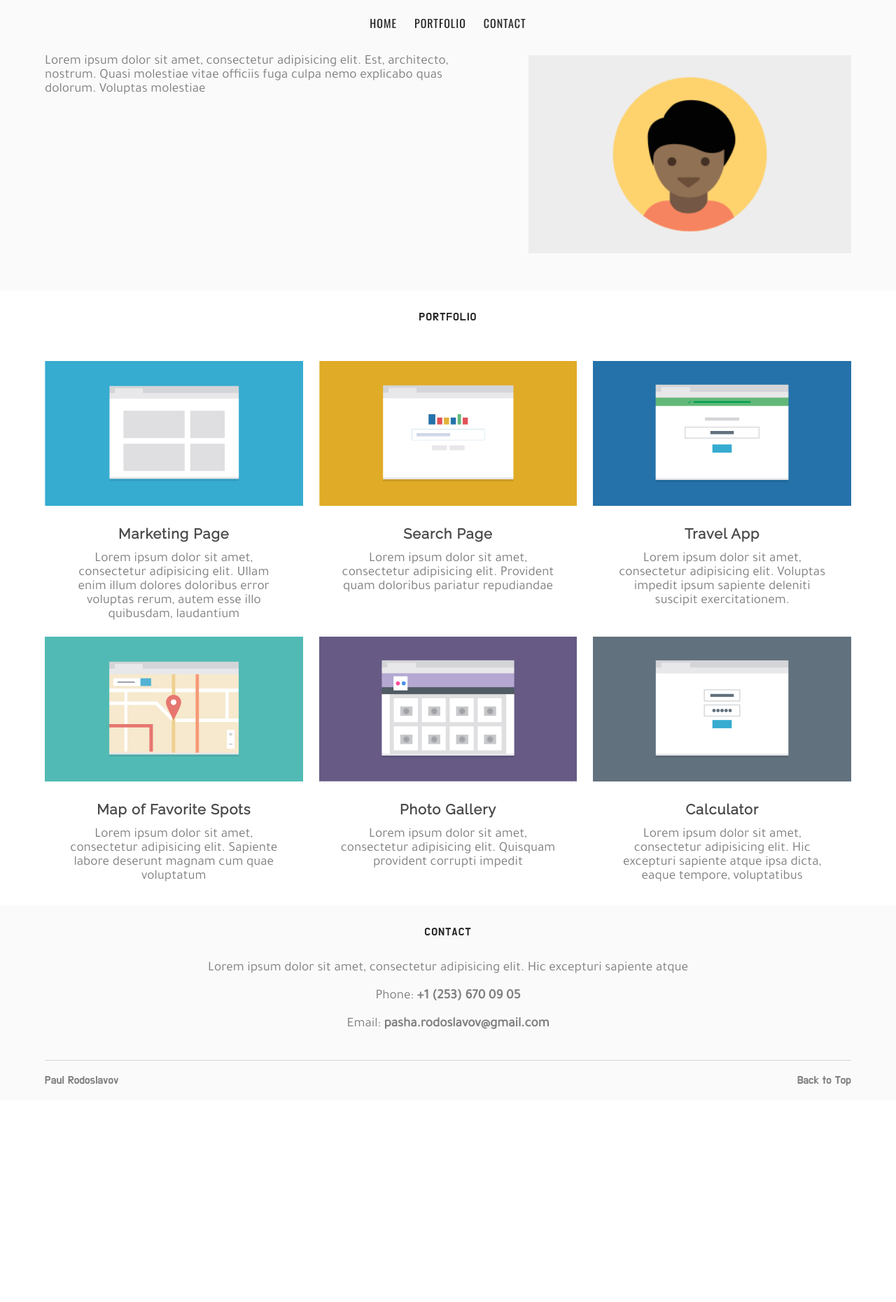
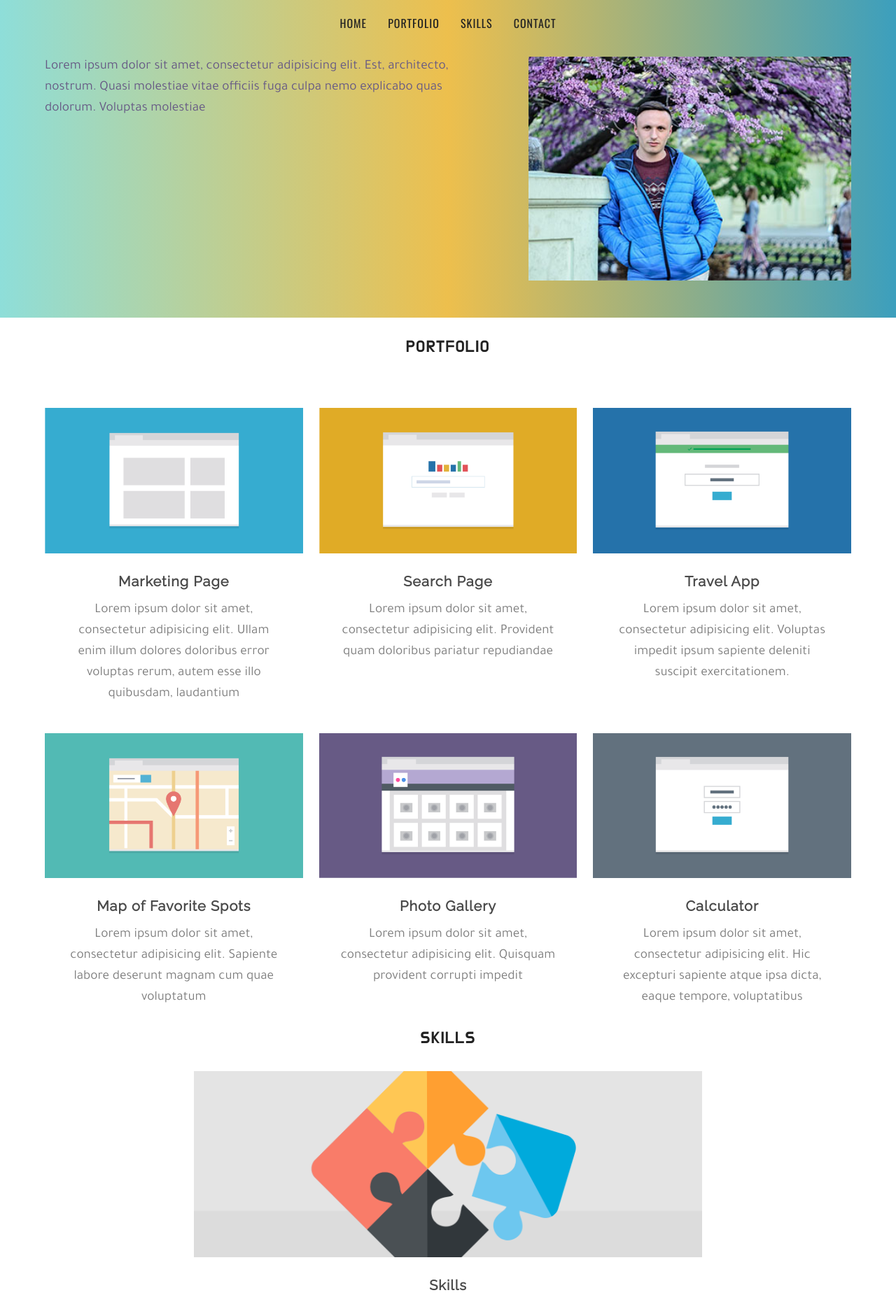
Before and after one commit to PaulRodoslavov/-2-Personal-Page-mobile-first-, a plain HTML site: page index.html in a window 1280 px wide. Shown: the part 66-1927 px from the top of the page at 70% size. Before the commit the page ends 1638 px from the top, so only its background shows below. Drawn offline with nearby package versions, Linux system fonts and the light colour scheme.

Commit message:
finished all pages

```diff
--- a/css/main.css
+++ b/css/main.css
@@ -15,7 +15,10 @@ body{
 
 header{
 	background: #fafafa;
+	background: linear-gradient(to right, #8eded9, #edbf4d,#3c9fbd);
 }
+
+/* Section Styles for Navigation*/
 	.title{
 		height: 3em;
 		line-height: 3em;
@@ -24,11 +27,16 @@ header{
 		letter-spacing: 1px;
 		color: #222;
 	}
-/* Section Styles for Navigation*/
+
+	.nav-bar a:hover{
+			background: #675a85;
+			color: #fff;
+		}
+
 	.nav-bar a{
 		text-transform: uppercase;
 		background: #fff;
-	margin-bottom: 2px;
+		margin-bottom: 4px;
 		display: block;
 		height: 3em;
 	  	line-height: 3em;
@@ -39,6 +47,7 @@ header{
 	}
 
 /* Section Styles */
+
 	.container{
 		text-align: center;
 		width:90%;
@@ -46,6 +55,7 @@ header{
 	}
 
 /* Section Styles for Photo*/
+
 	header{
 		padding-bottom: 50px;
 	}
@@ -58,21 +68,26 @@ header{
 	}
 
 /* Section Styles for card*/
+
 	.card img {
 		width:100%;
-	margin-top: 20px;
+		margin-top: 40px;
 
 	}
 /* Section Styles for Text on Page*/
+
 	.card .text{
 		width:85%;
 		margin:15px auto 0;
+	}
+	.text.txt-icon{
+		color:#675a85;
 	}
 	.text{
 		font-family: 'Tajawal', sans-serif;
 		color: #7f7f7f;
 		font-size: 1.2em;
-	line-height: 20px;
+		line-height: 30px;
 }
 	.card h2{
 		font: 20px'Raleway', sans-serif;
@@ -87,6 +102,7 @@ h3{
 	  	color: #222;
 	  	text-transform: uppercase;
 	  	margin: 30px auto 35px;
+	  	font-size: 1.5em;
 	}
 
 /* Section Styles for Conatact*/
@@ -105,15 +121,17 @@ h3{
 	.space {
 		margin-top:20px;
 	}
+
 /* Styles for Footer */
+
 	.background{
 		background: #fafafa;
 	}
+
 	.foot-nav{
 		margin-top:40px;
 		border-top:1px solid #d3d3d3;
 		font-family: 'Do Hyeon', sans-serif;
-	color: #7f7f7f;
 		display: table;
 		clear: both;
 		content: "";
@@ -128,15 +146,17 @@ h3{
 	}
 	.left-float{
 		float:left;
-
 	}
-.hiden{
+	.hidden{
 		display: none;
 	    text-transform: uppercase;
 	}
 	.right-float a{
 		display: block;
 		color: #7f7f7f;
+	}
+	.skills img{
+		margin-top: 0;
 	}
 
 
@@ -145,13 +165,12 @@ h3{
 @media (min-width: 768px){
 
 	/* Section Styles for Navigation*/
+	.nav-bar a{
+		padding: 0 15px;
 
+	}
 	.nav-bar li{
 		float: left;
-		margin-right: 25px;
-	}
-	.nav-bar li:last-child{
-	margin: 0;
 	}
 	.nav-bar a{
 		background: inherit;
@@ -181,6 +200,7 @@ h3{
 	}
 
 	/* Section Styles for Card*/
+
 	.card{
 		width:48%;
 	}
@@ -190,7 +210,21 @@ h3{
 		justify-content: space-between;
 
 	}
+	.card.skills{
+		width:70%;
+		margin:auto;
 	}
+	.clear{
+		display: none;
+	}
+	.hidden{
+		display: inline-block;
+		text-transform: uppercase;
+		margin-left: 15px;
+	}
+
+}
+
 @media (min-width: 1024px){
 	.card{
 		width:32%;
--- a/index.html
+++ b/index.html
@@ -10,20 +10,20 @@
 <body>
 	<header>
 	<div class="container">
-
 		<div class="title">
 			<span>Paul Rodoslavov</span>
 		</div>
 		<nav class="nav-bar clearfix">
 			<ul>
-				<li><a href="">home</a></li>
-				<li><a href="">portfolio</a></li>
-				<li><a href="">contact</a></li>
+				<li><a href="index.html">home</a></li>
+				<li><a href="#portfolio">portfolio</a></li>
+				<li><a href="#skills">skills</a></li>
+				<li><a href="#contact">contact</a></li>
 			</ul>
 		</nav>
 		<div class="clearfix">
 			<div class="photo">
-				<img src="img/responsive-layout-profile.png" alt="My photo">
+				<img src="img/paul.jpg" alt="My photo">
 			</div>
 			<div class="text txt-icon">Lorem ipsum dolor sit amet, consectetur adipisicing elit. Est, architecto, nostrum. Quasi molestiae vitae officiis fuga culpa nemo explicabo quas dolorum. Voluptas molestiae
 			</div>
@@ -31,7 +31,7 @@
 	</div>
 	</header>
 	<div class="container">
-		<h3>portfolio</h3>
+		<h3 id="portfolio">portfolio</h3>
 		<div class="flex">
 			<div class="card">
 				<img src="img/portfolio-1.png" alt="portfolio-1">
@@ -64,13 +64,21 @@
 				<h2>Calculator</h2>
 				<div class="text">Lorem ipsum dolor sit amet, consectetur adipisicing elit. Hic excepturi sapiente atque ipsa dicta, eaque tempore, voluptatibus</div>
 			</div>
+			<div class="container">
+				<h3 id="skills">Skills</h3>
+				<div class="card skills">
+					<img src="img/skills.png" alt="skills">
+					<h2>Skills</h2>
+					<div class="text">Lorem ipsum dolor sit amet, consectetur adipisicing elit. Hic excepturi sapiente atque ipsa dicta, eaque tempore, voluptatibus. Lorem ipsum dolor sit amet, consectetur adipisicing elit. Hic excepturi sapiente atque ipsa dicta, eaque tempore, voluptatibus</div>
+				</div>
+			</div>
 		</div>
 	</div>
 
 	<div class="background">
 		<div class="container">
 			<section class="contact">
-				<h3>contact</h3>
+				<h3 id="contact">contact</h3>
 				<div class="text">Lorem ipsum dolor sit amet, consectetur adipisicing elit. Hic excepturi sapiente atque</div>
 				<div class="text space">Phone: <span> +1 (253) 670 09 05</span></div>
 				<address class="text space">Email: <span> pasha.rodoslavov@gmail.com</span></address>
@@ -81,9 +89,9 @@
 					</ul>
 					<ul class="right-float">
 						<li class="clear"><a href="#top">Back to Top</a></li>
-						<li class="hiden">home</li>
-						<li class="hiden">portfolio</li>
-						<li class="hiden">Contact</li>
+						<li class="hidden"><a href="index.html">home</a></li>
+						<li class="hidden"><a href="#portfolio">portfolio</a></li>
+						<li class="hidden"><a href="#contact">Contact</a></li>
 					</ul>
 			</footer>
 
```
Also changed, not shown: img/paul.jpg (added), img/skills.png (added). Lines whose indentation alone changed are shown as unchanged.
